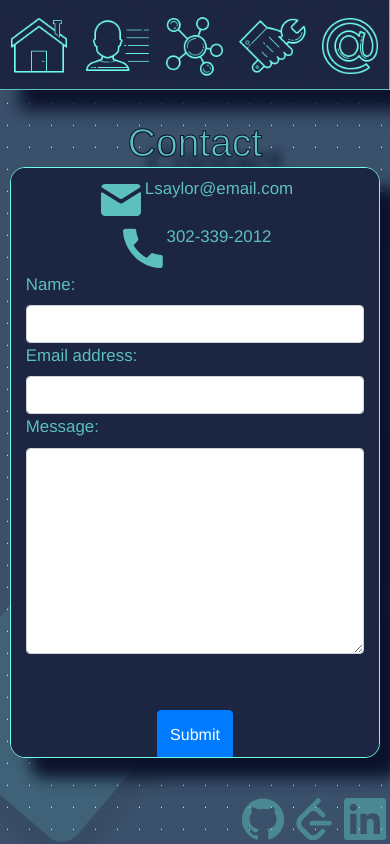
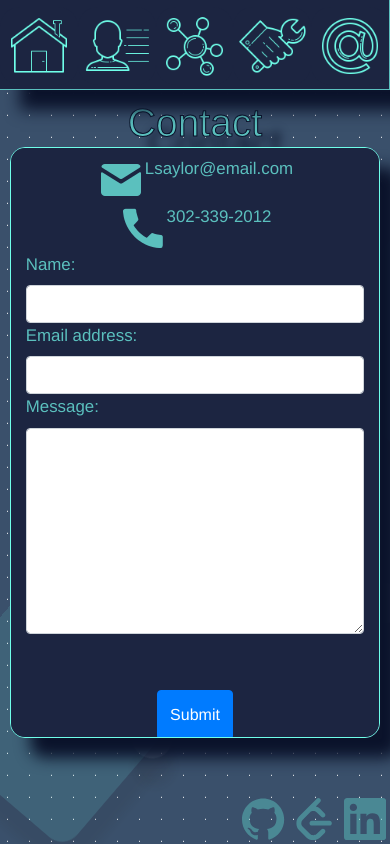
Before and after one commit to lukesaylor/DevPortfolioV2, a React (Create React App) app: page /#/Contact in a window 390 px wide. Built offline with nearby package versions, Linux system fonts and the light colour scheme.

Commit message:
padding adjustment

```diff
--- a/src/components/About/About.css
+++ b/src/components/About/About.css
@@ -103,7 +103,7 @@
 
 @media (max-width: 1050px) {
     .Aboutheader {
-        padding-top: 120px;
+        padding-top: 100px;
         font-size: 10vw;
         transform: translateY(0vh);
         animation: none;
--- a/src/components/Contact/Contact.css
+++ b/src/components/Contact/Contact.css
@@ -69,7 +69,7 @@
 
 @media (max-width: 1050px) {
     .Contactheader {
-        padding-top: 120px;
+        padding-top: 100px;
         font-size: 10vw;
         transform: translateY(0);
         animation: none;
--- a/src/components/Projects/Projects.css
+++ b/src/components/Projects/Projects.css
@@ -96,7 +96,7 @@
 
 @media (max-width: 1050px) {
     .Projectsheader {
-        padding-top: 120px;
+        padding-top: 100px;
         font-size: 10vw;
         transform: translateY(0vh);
         animation: none;
--- a/src/components/Skills/Skills.css
+++ b/src/components/Skills/Skills.css
@@ -97,7 +97,7 @@
 
 @media (max-width: 1050px) {
     .Skillsheader {
-        padding-top: 120px;
+        padding-top: 100px;
         font-size: 10vw;
         transform: translateY(0vh);
         animation: none;
```
